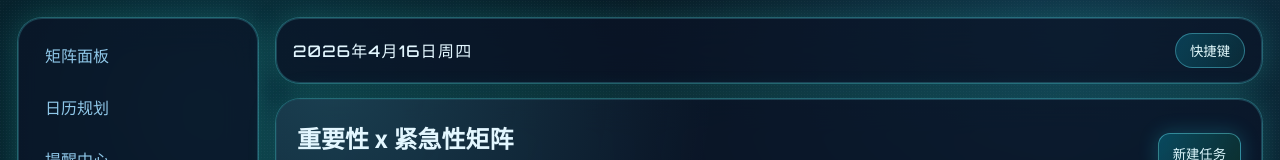
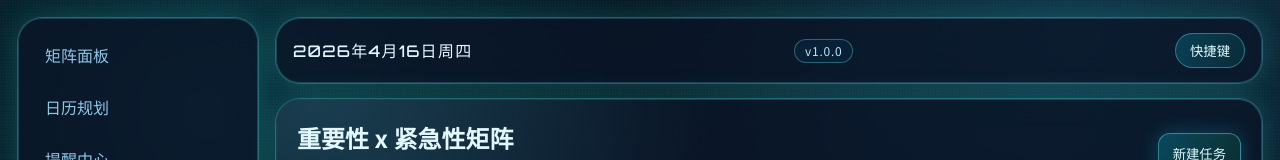
Before and after one commit to wjdsg/work_jd, a React (Vite) app: page / in a window 1280 px wide. Shown: the top 160 px of the page. Built offline with nearby package versions, Linux system fonts and the light colour scheme.

Commit message:
feat: show app version badge in header
Expose package version at build-time and render a visible header badge with a safe test/dev fallback value.

```diff
--- a/src/components/HeaderBar.tsx
+++ b/src/components/HeaderBar.tsx
@@ -1,4 +1,5 @@
 export function HeaderBar() {
+  const appVersion = typeof __APP_VERSION__ === 'undefined' ? 'dev' : __APP_VERSION__
   const now = new Date().toLocaleDateString('zh-CN', {
     year: 'numeric',
     month: 'long',
@@ -9,6 +10,9 @@ export function HeaderBar() {
     <header className="header-bar">
       <div className="workspace-meta">
         <span className="workspace-date">{now}</span>
+        <span className="workspace-version" title="当前应用版本">
+          v{appVersion}
+        </span>
         <button type="button" className="shortcut-button">
           快捷键
         </button>
--- a/src/styles/global.css
+++ b/src/styles/global.css
@@ -146,6 +146,16 @@ textarea {
   text-transform: uppercase;
 }
 
+.workspace-version {
+  border: 1px solid rgb(103 232 249 / 35%);
+  border-radius: 999px;
+  padding: 2px 10px;
+  color: rgb(186 230 253);
+  background: rgb(8 47 73 / 42%);
+  font-size: 12px;
+  letter-spacing: 0.06em;
+}
+
 .shortcut-button {
   border: 1px solid rgb(103 232 249 / 38%);
   border-radius: 999px;
--- /dev/null
+++ b/src/types/app-version.d.ts
@@ -0,0 +1,4 @@
+// Author: mjw
+// Date: 2026-04-20
+
+declare const __APP_VERSION__: string
--- a/vite.config.ts
+++ b/vite.config.ts
@@ -2,12 +2,16 @@ import { defineConfig } from 'vite'
 import react from '@vitejs/plugin-react'
 import path from 'path'
 import { fileURLToPath } from 'url'
+import packageJson from './package.json'
 
 const __dirname = path.dirname(fileURLToPath(import.meta.url))
 
 export default defineConfig({
   plugins: [react()],
   base: './',
+  define: {
+    __APP_VERSION__: JSON.stringify(packageJson.version),
+  },
   resolve: {
     alias: {
       '@': path.resolve(__dirname, './src'),
```
